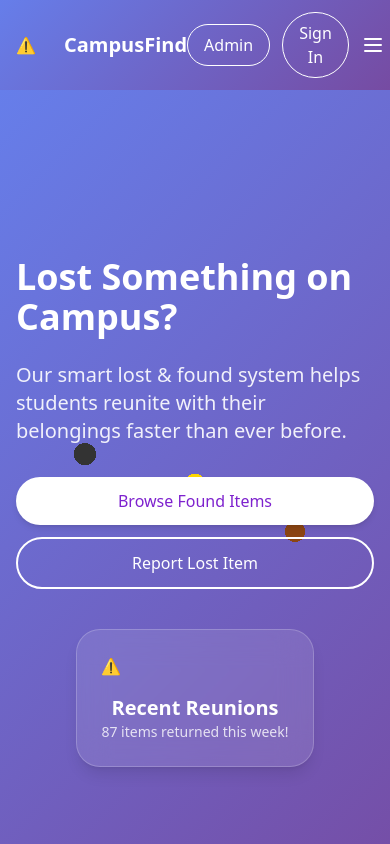
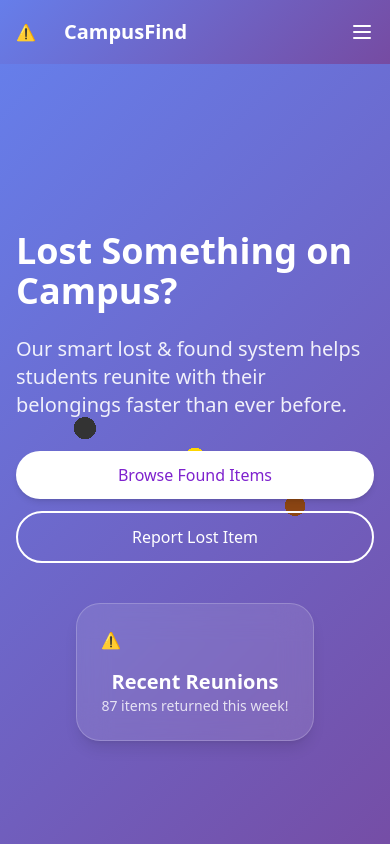
Before and after one commit to L-Praveen36/LostFound, a React (Create React App) app: page / in a window 390 px wide. Shown: the top 844 px of the page. Built offline with nearby package versions, Linux system fonts and the light colour scheme; no server answers.

Commit message:
Final changes before deployment

```diff
--- a/src/components/Navbar.js
+++ b/src/components/Navbar.js
@@ -37,7 +37,7 @@ function Navbar({ onAdminLogin }) {
             {/* Admin button - LEFT */}
             <button
               onClick={() => setShowAdminSignIn(true)}
-              className="px-4 py-2 rounded-full border border-white text-white hover:bg-white hover:text-purple-700 transition"
+              className="hidden md:block px-4 py-2 rounded-full border border-white text-white hover:bg-white hover:text-purple-700 transition"
             >
               Admin
             </button>
@@ -45,7 +45,7 @@ function Navbar({ onAdminLogin }) {
             {/* Sign In button - RIGHT */}
             <button
               onClick={() => setShowSignIn(true)}
-              className="px-4 py-2 rounded-full border border-white text-white hover:bg-white hover:text-purple-700 transition"
+              className="hidden md:block px-4 py-2 rounded-full border border-white text-white hover:bg-white hover:text-purple-700 transition"
             >
               Sign In
             </button>
```
